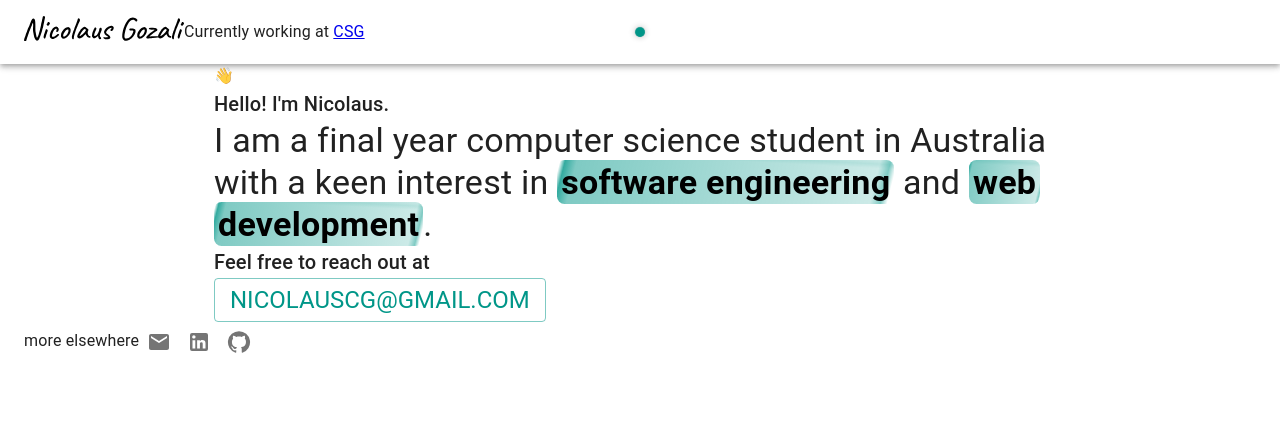
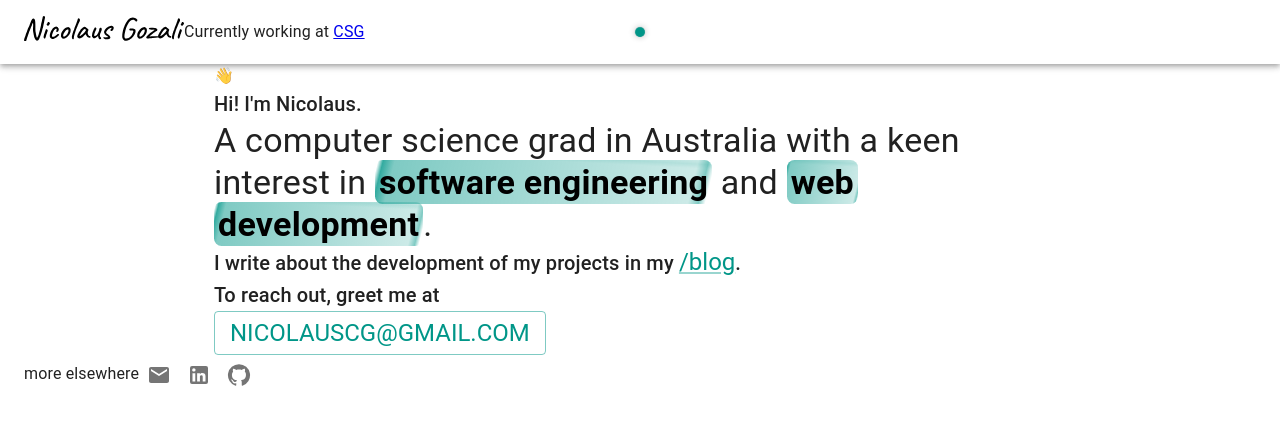
Before and after one commit to nicolauscg/personal-blog, a Next.js app: page / in a window 1280 px wide. Shown: the top 424 px of the page. Built offline with nearby package versions, Linux system fonts and the light colour scheme.

Commit message:
feat: add link to blog from homepge

```diff
--- a/pages/blog/index.tsx
+++ b/pages/blog/index.tsx
@@ -1,6 +1,6 @@
 import Head from "next/head";
 import { InferGetStaticPropsType } from "next";
-import { Container, Typography, Stack, Alert } from "@mui/material";
+import { Container, Typography, Stack } from "@mui/material";
 import { revalidateDurationInSec } from "../../lib/contants";
 import { parseBlogPostProp, queryDatabase } from "../../lib/notionApi";
 import InfoCard from "../../components/InfoCard";
@@ -17,9 +17,6 @@ export default function BlogIndex({
         <meta name="description" content="All blog posts" />
       </Head>
       <Container maxWidth="md">
-        <Alert severity="warning" className="mb-4">
-          This page is still in the works! Check in again in the future.
-        </Alert>
         <Typography variant="h4" component="h1" gutterBottom>
           All posts
         </Typography>
--- a/pages/index.tsx
+++ b/pages/index.tsx
@@ -1,6 +1,6 @@
 import Head from "next/head";
 import Link from "next/link";
-import { Button, Container, Typography } from "@mui/material";
+import { Button, Container, Typography, Link as MuiLink } from "@mui/material";
 import Emoji from "../components/Emoji";
 import StyledMark from "../components/StyledMark";
 import { ReactElement } from "react";
@@ -25,22 +25,32 @@ export default function Home() {
             <Emoji label="hand wave" symbol="👋" />
           </div>
           <Typography variant="h6" component="h2" className="font-thin">
-            <span className="realistic-marker-highlight">Hello!</span> I&apos;m
+            <span className="realistic-marker-highlight">Hi!</span> I&apos;m
             Nicolaus.
           </Typography>
           <Typography variant="h4" component="h1" className="font-thin mb-4">
-            I am a final year computer science student in Australia with a keen
-            interest in <StyledMark>software engineering</StyledMark> and{" "}
+            A computer science grad in Australia with a keen interest in{" "}
+            <StyledMark>software engineering</StyledMark> and{" "}
             <StyledMark>web development</StyledMark>.
           </Typography>
-          <div className="flex flex-wrap items-center">
+          <Typography variant="h6" component="h2" className="font-thin">
+            I write about the development of my projects in my{" "}
+            <Link href="/blog">
+              <Typography variant="h5" component="a">
+                <MuiLink>
+                  <span className="font-bold cursor-pointer">/blog</span>
+                </MuiLink>
+              </Typography>
+            </Link>
+            .
+          </Typography>
           <Typography variant="h6" component="h2" className="font-thin mr-2">
-              Feel free to reach out at
+            To reach out, greet me at
           </Typography>
           <Button
             variant="outlined"
             classes={{
-                root: "rounded-3xl",
+              root: "rounded-3xl mt-2",
             }}
           >
             <Typography
@@ -53,7 +63,6 @@ export default function Home() {
               nicolauscg@gmail.com
             </Typography>
           </Button>
-          </div>
         </div>
       </Container>
     </>
```
Lines whose indentation alone changed are shown as unchanged.
